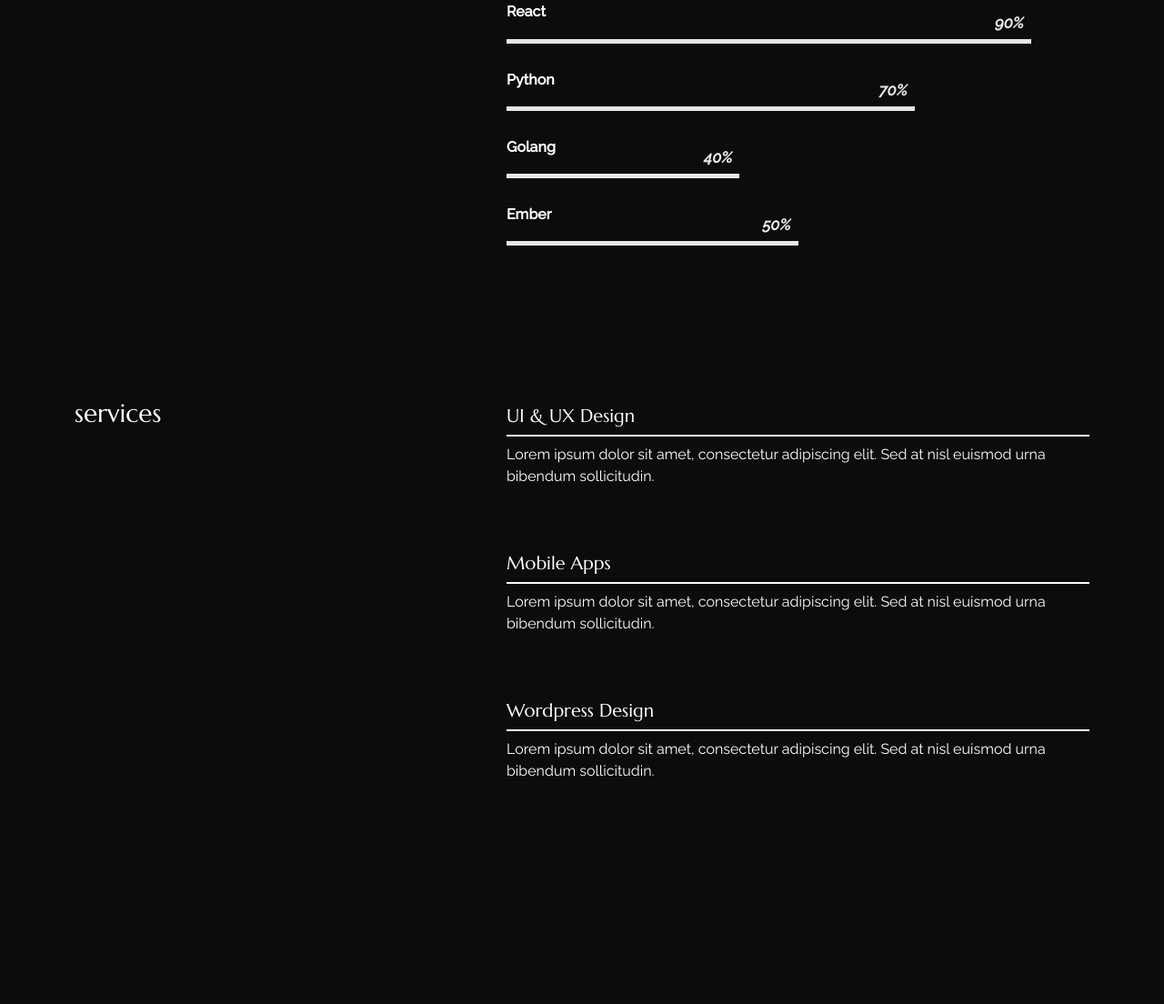
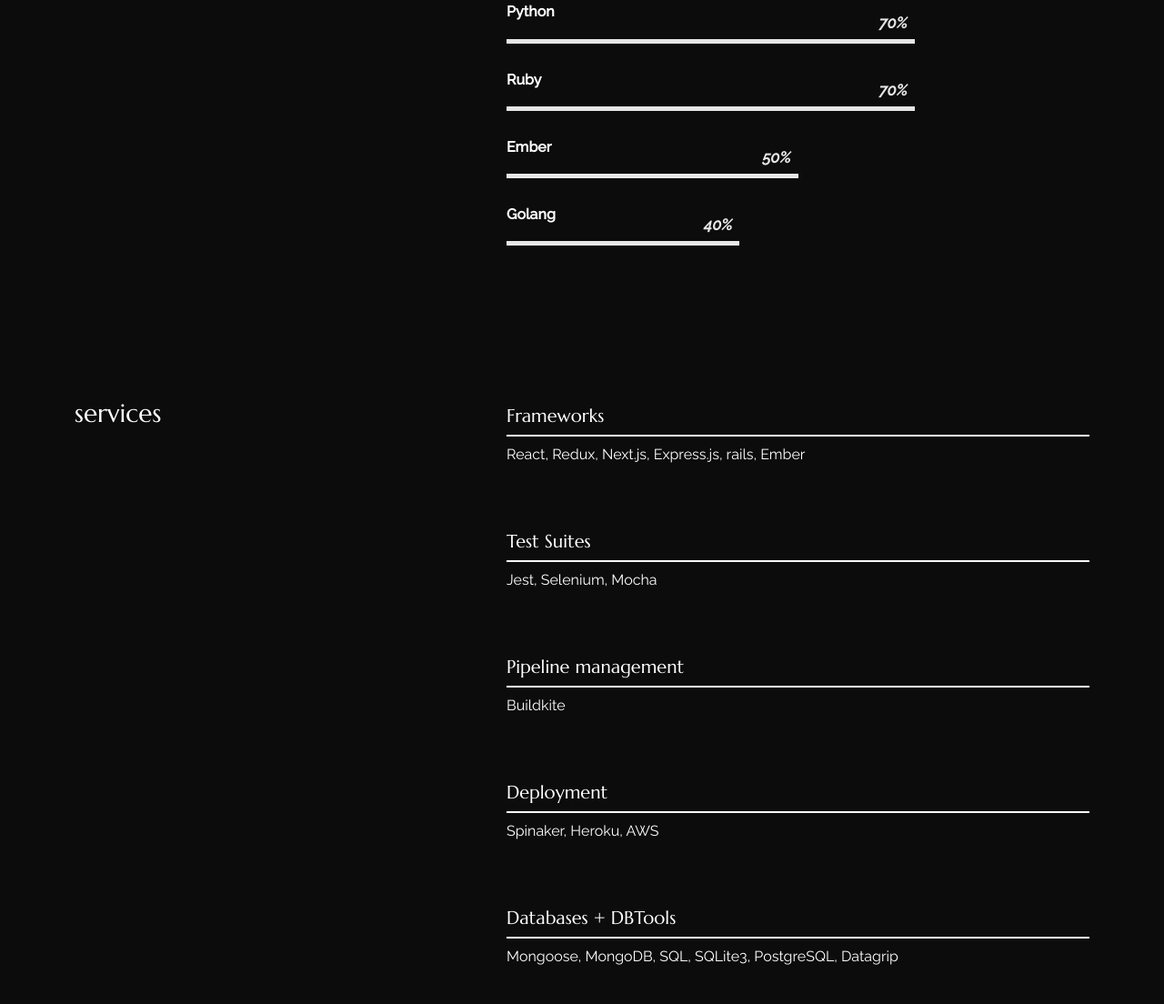
Before and after one commit to JLaikows/port, a React app: page /about in a window 1280 px wide. Shown: the part 893-1997 px from the top of the page at 91% size. Before the commit the page ends 1793 px from the top, so only its background shows below. Built offline with nearby package versions, Linux system fonts and the light colour scheme; some packages are replaced by stand-ins of ours.

Commit message:
Finished updates

```diff
--- a/src/content_option.js
+++ b/src/content_option.js
@@ -1,7 +1,21 @@
+import React from "react"
+import {
+    FaGithub,
+    FaTwitter,
+    FaFacebookF,
+    FaLinkedin,
+    FaYoutube,
+    FaTwitch,
+    FaInstagram,
+    FaReact,
+    FaEmber,
+  } from "react-icons/fa";
+
 const logotext = "JOSHUA LAIKOWSKI";
 const meta = {
   title: "Joshua Laikowski",
-    description: "I’m John Doe data scientist _ Full stack devloper,currently working in Berlin",
+  description:
+    "I’m John Doe data scientist _ Full stack devloper,currently working in Berlin",
 };
 
 const introdata = {
@@ -12,18 +26,21 @@
     third: "love exploring new tech",
   },
   description: "Full Stack engineer from Brooklyn, New York ",
-    your_img_url: "https://media.licdn.com/dms/image/C5603AQEWjaDa3r-mng/profile-displayphoto-shrink_800_800/0/1655820574927?e=1704931200&v=beta&t=kVVNz1gdDnJ60-dp-v2p9DhTEg1aiuZBOYxkNV1okKI",
+  your_img_url:
+    "https://media.licdn.com/dms/image/C5603AQEWjaDa3r-mng/profile-displayphoto-shrink_800_800/0/1655820574927?e=1704931200&v=beta&t=kVVNz1gdDnJ60-dp-v2p9DhTEg1aiuZBOYxkNV1okKI",
 };
 
 const dataabout = {
   title: "A bit about myself",
-    aboutme: "I'm a software enigneer originally from Sayreville, New Jersey. From a young age I found my self fasinated by how technology worked, eventually leading me to video games and more. As I got older, and my muse diverged to music, I still found myself trying to build little applications to make my music reoording experience easier. Then, during the beggining of the pandemic, I went to App Academy to learn full stack engineering, and the rest is history",
+  aboutme:
+    "I'm a software enigneer originally from Sayreville, New Jersey. From a young age I found my self fasinated by how technology worked, eventually leading me to video games and more. As I got older, and my muse diverged to music, I still found myself trying to build little applications to make my music reoording experience easier. Then, during the beggining of the pandemic, I went to App Academy to learn full stack engineering, and the rest is history",
 };
-const worktimeline = [{
+const worktimeline = [
+  {
     jobtitle: "Software Engineer III",
     where: "Better Mortgage",
     date: "2022 - 2023",
-    }
+  },
 ];
 
 const skills = [
@@ -36,41 +53,56 @@
     value: 95,
   },
   {
-        name: "React",
-        value: 90,
-    },
-    {
     name: "Python",
     value: 70,
   },
   {
-        name: "Golang",
-        value: 40
+    name: "Ruby",
+    value: 70,
   },
   {
     name: "Ember",
     value: 50,
   },
-];
-
-const services = [{
-        title: "UI & UX Design",
-        description: "Lorem ipsum dolor sit amet, consectetur adipiscing elit. Sed at nisl euismod urna bibendum sollicitudin.",
-    },
   {
-        title: "Mobile Apps",
-        description: "Lorem ipsum dolor sit amet, consectetur adipiscing elit. Sed at nisl euismod urna bibendum sollicitudin.",
-    },
-    {
-        title: "Wordpress Design",
-        description: "Lorem ipsum dolor sit amet, consectetur adipiscing elit. Sed at nisl euismod urna bibendum sollicitudin.",
+    name: "Golang",
+    value: 40,
   },
 ];
 
-const dataportfolio = [{
-        img: "https://media.licdn.com/dms/image/sync/C4D27AQG8f5zDelyiyQ/articleshare-shrink_800/0/1698980106682?e=1699837200&v=beta&t=IH6hNodcKOWKiULFa7uQTAwcfF53tBhGBona-lnjcoA",
-        description: "FacePalm - a facebook clone",
-        link: "https://github.com/ShuaLaik/FacePalm",
+const services = [
+    {
+      title: "Frameworks",
+      description:
+        "React, Redux, Next.js, Express.js, rails, Ember",
+    },
+    {
+        title: "Test Suites",
+        description:
+        "Jest, Selenium, Mocha",
+    },
+    {
+      title: "Pipeline management",
+      description:
+        "Buildkite",
+    },
+    {
+      title: "Deployment",
+      description:
+        "Spinaker, Heroku, AWS"
+    },
+    {
+    title: "Databases + DBTools",
+    description:
+      " Mongoose, MongoDB, SQL, SQLite3, PostgreSQL, Datagrip",
+  },
+];
+
+const dataportfolio = [
+  {
+    img: "https://i.postimg.cc/mrYvX0zZ/Screenshot-2023-11-05-194632.png",
+    description: "Better Mortgage - Full Stack Development",
+    link: "https://www.better.com",
   },
   {
       img: "https://user-images.githubusercontent.com/63963324/150466955-c92744a9-ee2a-4f79-93ca-5066bd141ad3.png",
@@ -78,16 +110,17 @@
       link: "https://github.com/ShuaLaik/Landmarked",
     },
     {
-        img: "https://i.postimg.cc/mrYvX0zZ/Screenshot-2023-11-05-194632.png",
-        description: "Better Mortgage - Software Engineer III",
-        link: "#",
+      img: "https://media.licdn.com/dms/image/sync/C4D27AQG8f5zDelyiyQ/articleshare-shrink_800/0/1698980106682?e=1699837200&v=beta&t=IH6hNodcKOWKiULFa7uQTAwcfF53tBhGBona-lnjcoA",
+      description: "FacePalm - a facebook clone",
+      link: "https://github.com/ShuaLaik/FacePalm",
     },
 ];
 
 const contactConfig = {
   YOUR_EMAIL: "joshua@laikowski.com",
   YOUR_FONE: "(732)609-3243",
-    description: "Please reach out if you have any questions/requests. I'll get back to you as soon as possible!",
+  description:
+    "Please reach out if you have any questions/requests. I'll get back to you as soon as possible!",
   // creat an emailjs.com account
   // check out this tutorial https://www.emailjs.com/docs/examples/reactjs/
   YOUR_SERVICE_ID: "service_gicyo97",
--- a/src/header/index.js
+++ b/src/header/index.js
@@ -52,9 +52,8 @@
           </div>
           <div className="menu_footer d-flex flex-column flex-md-row justify-content-between align-items-md-center position-absolute w-100 p-3">
             <div className="d-flex">
-            <a href={socialprofils.facebook}>Facebook</a>
             <a href={socialprofils.github}>Github</a>
-            <a href={socialprofils.twitter}>Twitter</a>
+            <a href={socialprofils.linkedin}>Linkedin</a>
             </div>
             <p className="copyright m-0">copyright __ {logotext}</p>
           </div>
--- a/src/pages/about/index.js
+++ b/src/pages/about/index.js
@@ -9,6 +9,7 @@
   skills,
   services,
 } from "../../content_option";
+
 
 export const About = () => {
   return (
--- a/src/pages/about/style.css
+++ b/src/pages/about/style.css
@@ -13,6 +13,12 @@
 
 .progress-title {
     font-size: 16px;
+    font-weight: 700;
+    margin: 15px 0 20px;
+    font-family: 'Raleway';
+}
+.progress-title-2 {
+    font-size: 40px ;
     font-weight: 700;
     margin: 15px 0 20px;
     font-family: 'Raleway';
```
Lines whose indentation alone changed are shown as unchanged.
